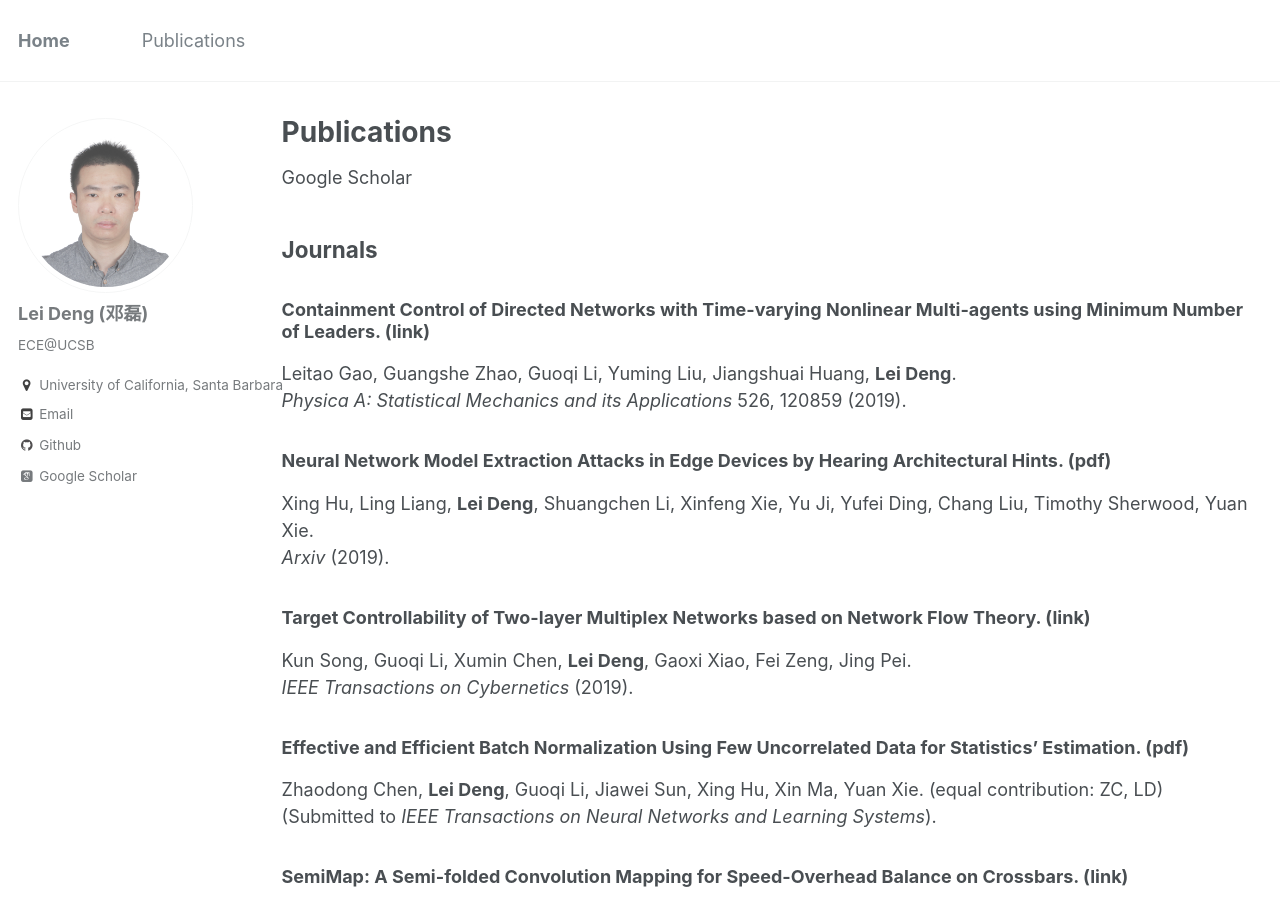
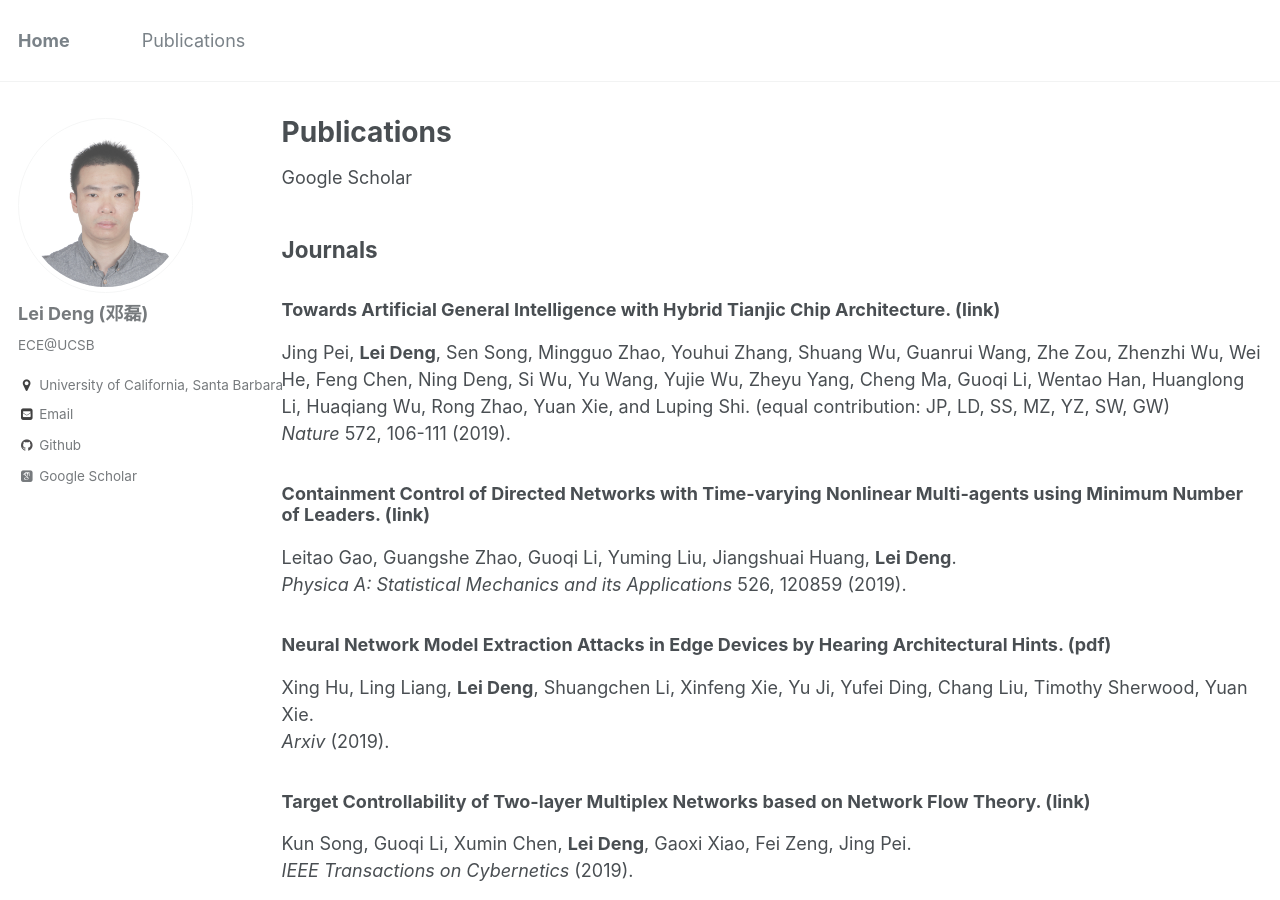
Before and after one commit to dllfei/dllfei.github.io, a Jekyll site: the page built from _pages/publications.md, in a window 1280 px wide and 900 px high. Built offline with Jekyll 4.4.1, drawn with Linux system fonts in a browser that asks for light colours; some web fonts are replaced.

Commit message:
Update publications.md

```diff
--- a/_pages/publications.md
+++ b/_pages/publications.md
@@ -7,6 +7,10 @@ author_profile: true
 [Google Scholar](https://scholar.google.com/citations?user=vlqhAN4AAAAJ&hl=zh-CN)
 
 ## Journals
+
+### Towards Artificial General Intelligence with Hybrid Tianjic Chip Architecture. ([link](https://www.nature.com/articles/s41586-019-1424-8)) <br />
+Jing Pei, **Lei Deng**, Sen Song, Mingguo Zhao, Youhui Zhang, Shuang Wu, Guanrui Wang, Zhe Zou, Zhenzhi Wu, Wei He, Feng Chen, Ning Deng, Si Wu, Yu Wang, Yujie Wu, Zheyu Yang, Cheng Ma, Guoqi Li, Wentao Han, Huanglong Li, Huaqiang Wu, Rong Zhao, Yuan Xie, and Luping Shi. (equal contribution: JP, LD, SS, MZ, YZ, SW, GW) <br />
+*Nature* 572, 106-111 (2019).
 
 ### Containment Control of Directed Networks with Time-varying Nonlinear Multi-agents using Minimum Number of Leaders. ([link](https://www.sciencedirect.com/science/article/pii/S0378437119304625)) <br />
 Leitao Gao, Guangshe Zhao, Guoqi Li, Yuming Liu, Jiangshuai Huang, **Lei Deng**. <br />
```
